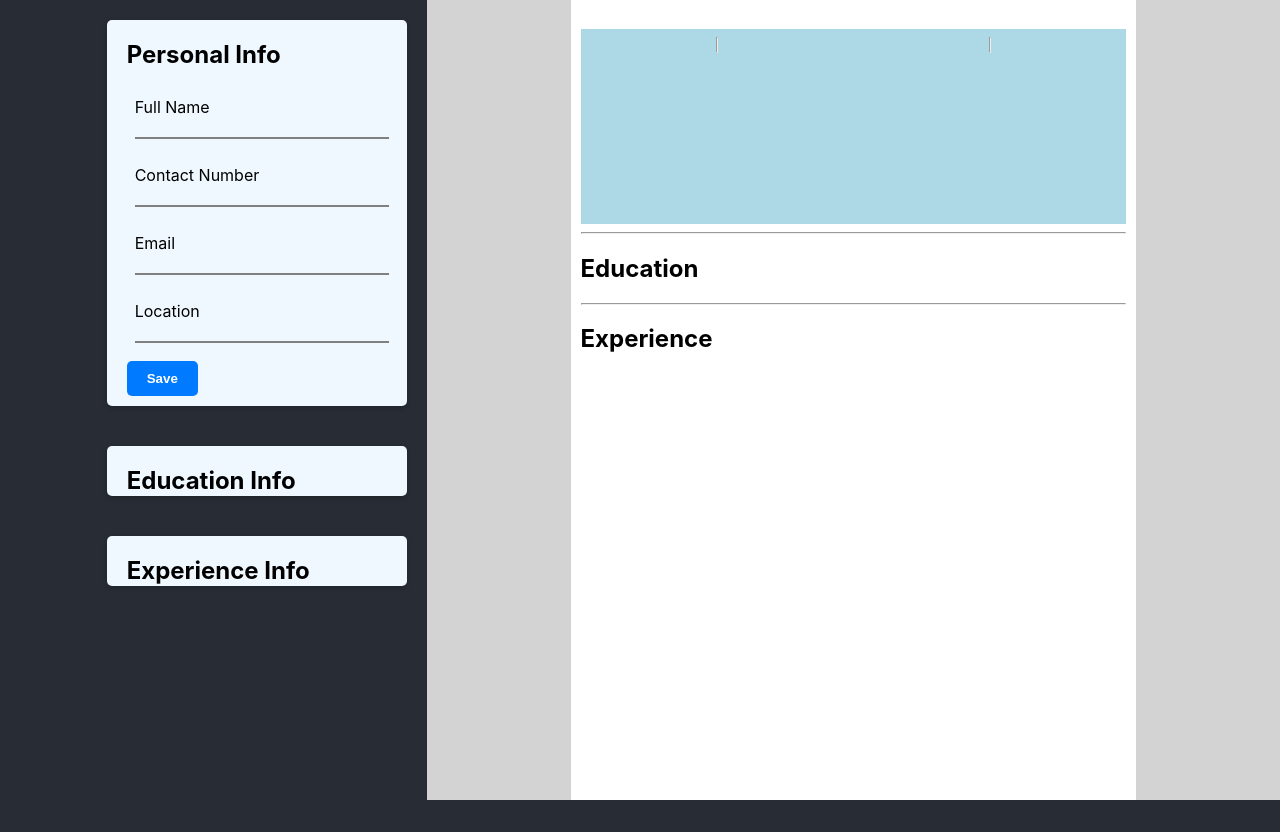
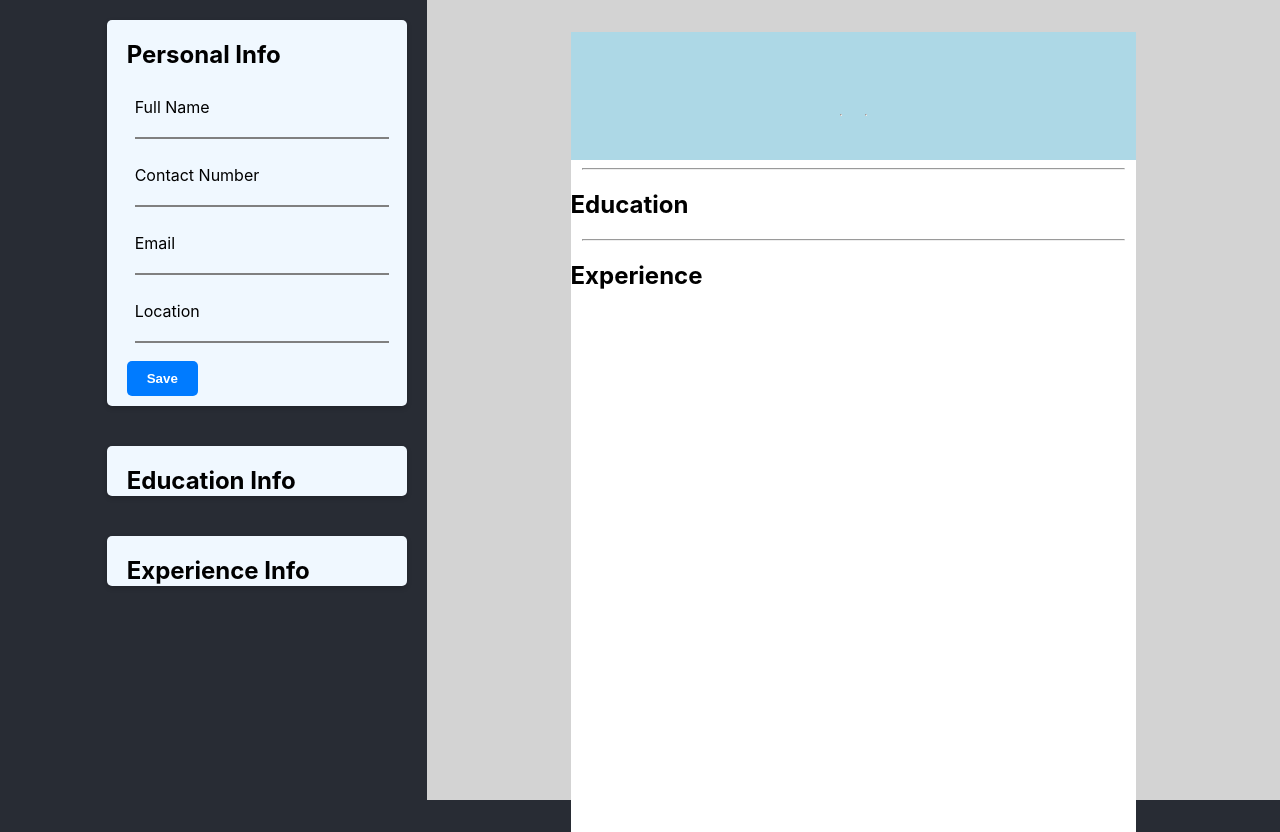
Before and after one commit to Mewankyrshan/resumeBuilder, a React (Create React App) app in the folder resume-builder/: page / in a window 1280 px wide. Before the commit the page ends 800 px from the top, so only its background shows below. Built offline with nearby package versions, Linux system fonts and the light colour scheme.

Commit message:
fix .resume-header using web-developer-tools

```diff
--- a/resume-builder/src/styles/ResumeDIsplay.css
+++ b/resume-builder/src/styles/ResumeDIsplay.css
@@ -2,6 +2,7 @@
     background-color: white;
     margin: auto; /* Center the container horizontally */
     padding: 0;
+    padding-left: 0;
     box-sizing: border-box; /* Include padding and border in the element's total width and height */
     width: 794px; /* Width of A4 paper in pixels (210mm * 3.78px) */
     height: 1122px; /* Height of A4 paper in pixels (297mm * 3.78px) */
@@ -13,7 +14,6 @@
         width: 100vw; /* Make the width equal to 100% of the viewport width */
         height: calc(100vw * 1.414); /* Adjust height to maintain A4 aspect ratio (1.414 = 297mm/210mm) */
         margin-top: 0; /* Adjust top margin if necessary */
-        padding: 10px; /* Adjust padding for smaller screens */
     }
 }
 
@@ -22,26 +22,40 @@
     .resume-display {
         height: 100vh; /* Make the height equal to 100% of the viewport height */
         width: calc(100vh * 0.707); /* Adjust width to maintain A4 aspect ratio (0.707 = 210mm/297mm) */
-        padding: 10px; /* Adjust padding for smaller screens */
     }
 }
 
 .resume-header {
     background-color: lightblue;
-    height: 25%;
+    height: 16%;
     width: 100%;
-    padding: 0px;
-    margin: 0px;
+    padding: 0;
+    margin: 0;
+    box-sizing: border-box;
     /* margin-top: -30px; */
 
 }
 
 .header-flex {
     display: flex;
+    justify-content: center; /* Horizontally center the items */
+    align-items: center; /* Vertically center the items */
+}
 
-}
 
 .full-name {
     color: white;
     text-align: center;
+    display: flex;
+    justify-content: center; /* Horizontally center the content */
+    align-items: center; /* Vertically center the content */
+    height: 40%;
+    font-size: 2rem;
+    margin-bottom: 0px;
+    padding-top: 16px;
 }
+
+hr {
+    margin-left: 2%;
+    margin-right: 2%;
+}
```
